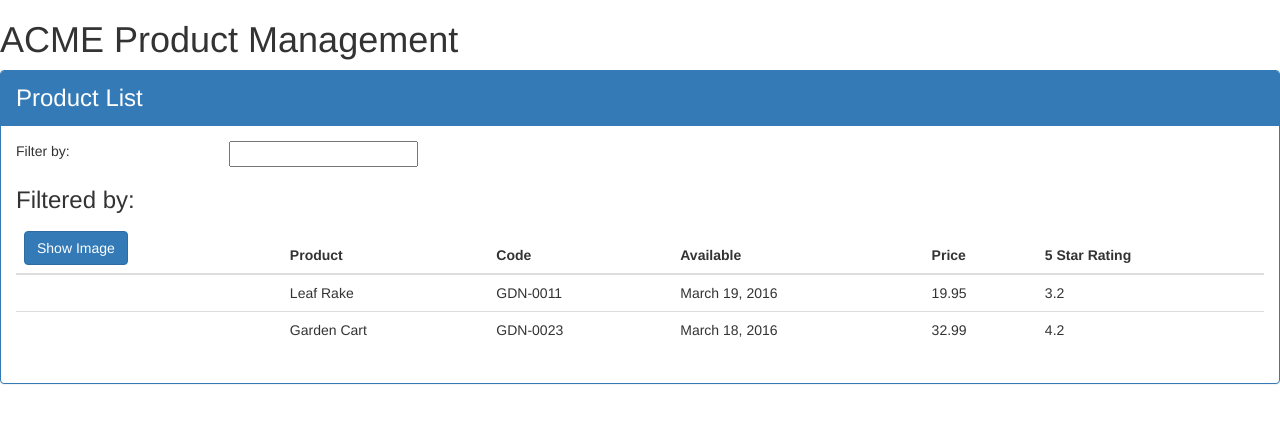
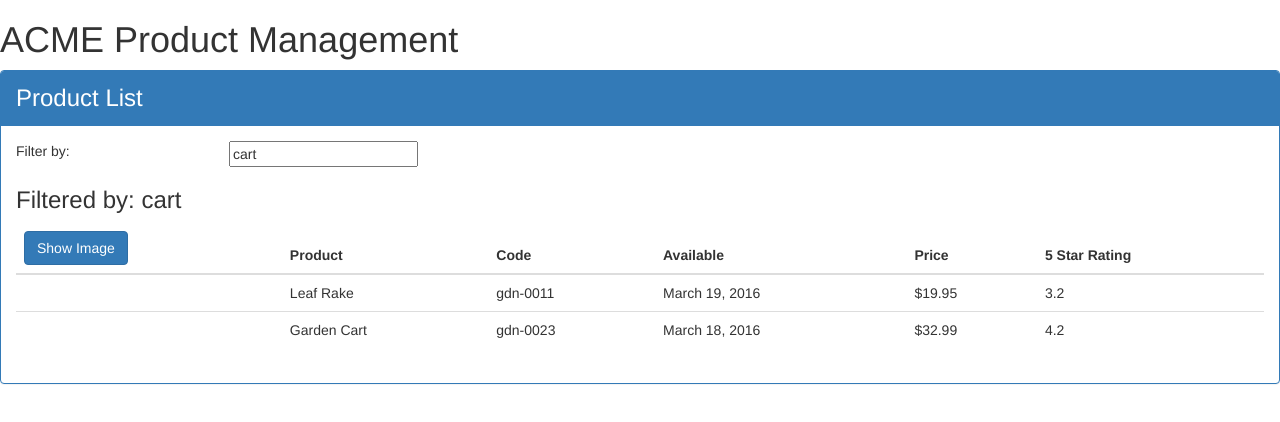
Before and after one commit to klg73x/APM, an Angular app: page / in a window 1280 px wide. Shown: the top 422 px of the page. Built offline with nearby package versions, Linux system fonts and the light colour scheme.

Commit message:
Formatted the text using Pipes

```diff
--- a/src/app/app.module.ts
+++ b/src/app/app.module.ts
@@ -1,5 +1,6 @@
 import { BrowserModule } from '@angular/platform-browser';
 import { NgModule } from '@angular/core';
+import {FormsModule} from '@angular/forms';
 
 import { AppComponent } from './app.component';
 import { ProductListComponent } from './products/product-list.component';
@@ -10,7 +11,8 @@
     ProductListComponent
   ],
   imports: [
-    BrowserModule
+    BrowserModule,
+    FormsModule
   ],
   providers: [],
   bootstrap: [AppComponent]
--- a/src/app/products/product-list.component.html
+++ b/src/app/products/product-list.component.html
@@ -6,12 +6,13 @@
         <div class='row'>
             <div class='col-md-2'>Filter by:</div>
             <div class='col-md-4'>
-                <input type='text' />
+                <input type='text'
+                [(ngModel)]='listFilter'/>
             </div>
         </div>
         <div class='row'>
             <div class='col-md-6'>
-                <h3>Filtered by: </h3>
+                <h3>Filtered by: {{listFilter}}</h3>
             </div>
         </div>
         <div class='table-responsive'>
@@ -34,9 +35,9 @@
                             <img *ngIf='showImage' [src]='product.imageUrl' [title]='product.productName' [style.width.px]='imageWidth' [style.margin.px]='imageMargin'>
                         </td>
                         <td>{{product.productName}}</td>
-                        <td>{{product.productCode}}</td>
+                        <td>{{product.productCode | lowercase}}</td>
                         <td>{{product.releaseDate}}</td>
-                        <td>{{product.price}}</td>
+                        <td>{{product.price | currency: 'USD' : true : '1.2-2'}}</td>
                         <td>{{product.starRating}}</td>
                     </tr>
                 </tbody>
--- a/src/app/products/product-list.component.ts
+++ b/src/app/products/product-list.component.ts
@@ -10,6 +10,7 @@
     imageWidth: number = 50;
     imageMargin: number = 2;
     showImage: boolean = false;
+    listFilter: string = 'cart';
     products: any[] = [
         {
             'productId': 1,
```
